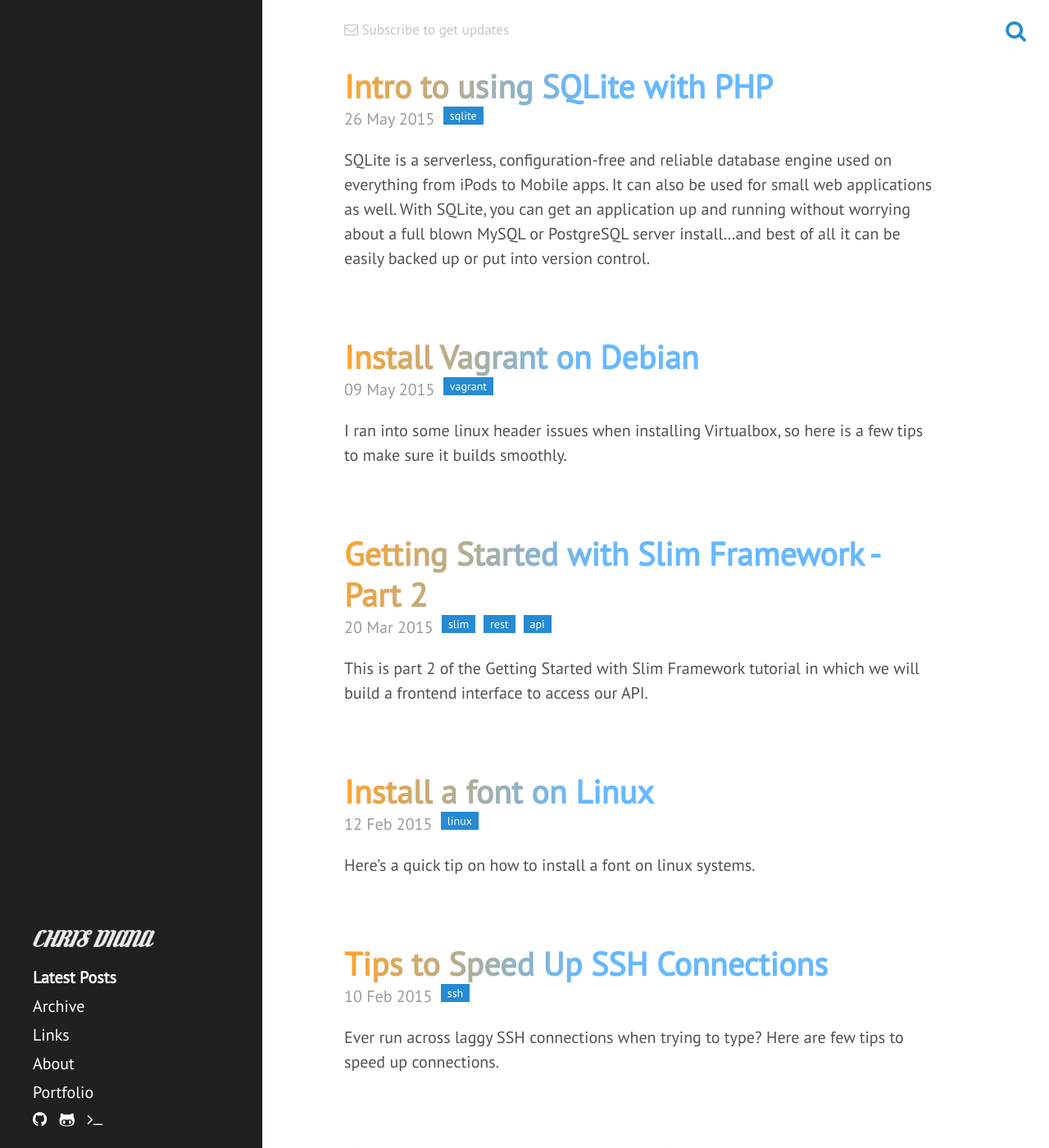
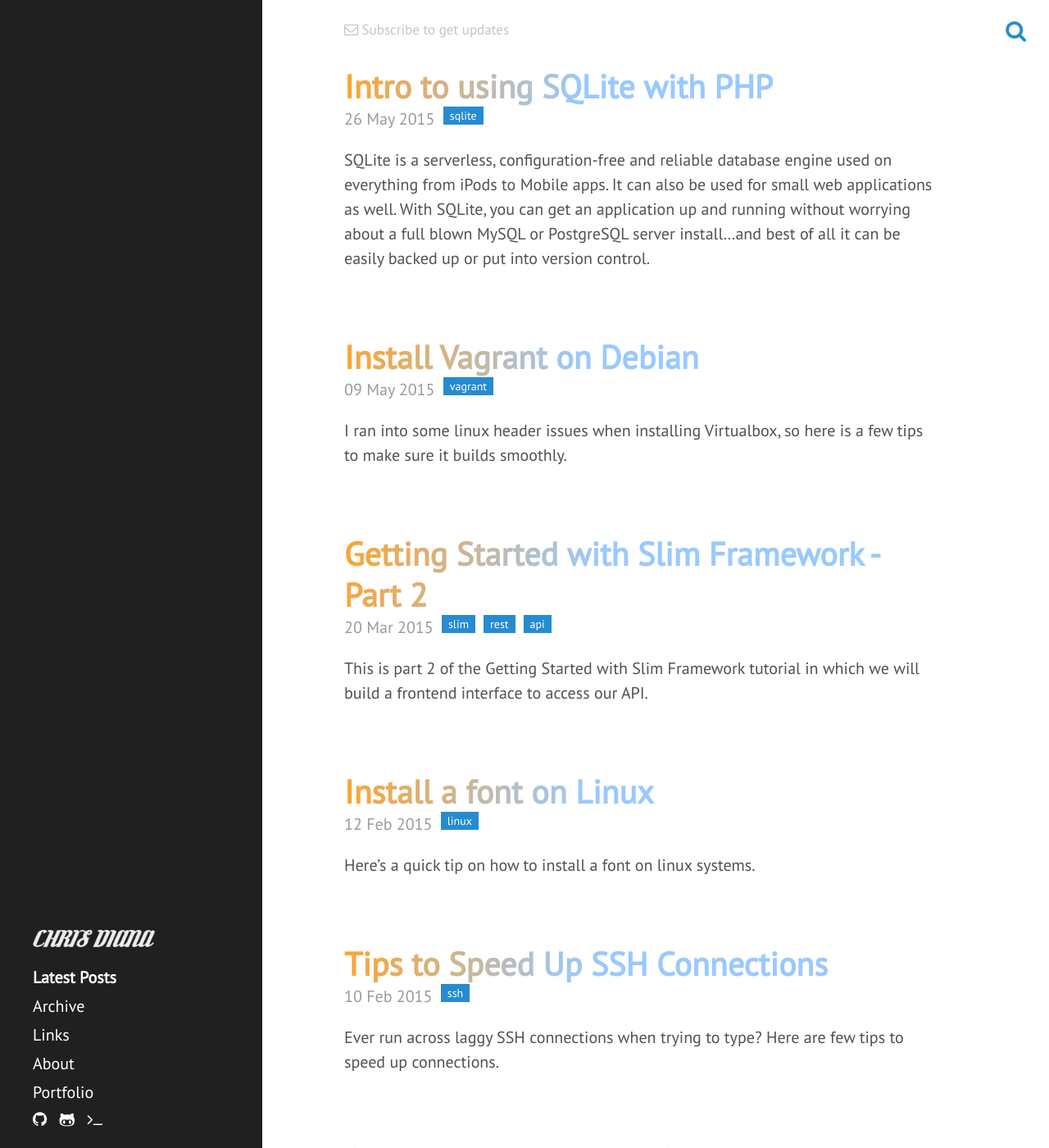
Before and after one commit to chrisdiana/cdmedia.github.io, a Jekyll site: the page built from index.html, in a window 1280 px wide and 1400 px high. Shown: the whole window at 82% size. Built offline with Jekyll 4.4.1, drawn with Linux system fonts in a browser that asks for light colours; nearby versions of some CDN libraries; Markdown is read by kramdown in place of the engine named in the settings; the list of posts is cut into pages by our own code.

Commit message:
update blue

```diff
--- a/public/css/style.css
+++ b/public/css/style.css
@@ -39,7 +39,7 @@ hr { z-index: -999; }
 /* Posts */
 .page-title, .post-title {
 	margin-top: 0;
-	background-image: -webkit-gradient(linear,0% 0%,40% 100%,from(#FFA32C),to(#66B8FF));
+	background-image: -webkit-gradient(linear,0% 0%,40% 100%,from(#FFA32C),to(#99c9ff));
 	-webkit-background-clip: text;
 	-webkit-text-fill-color: transparent;
 }
```
